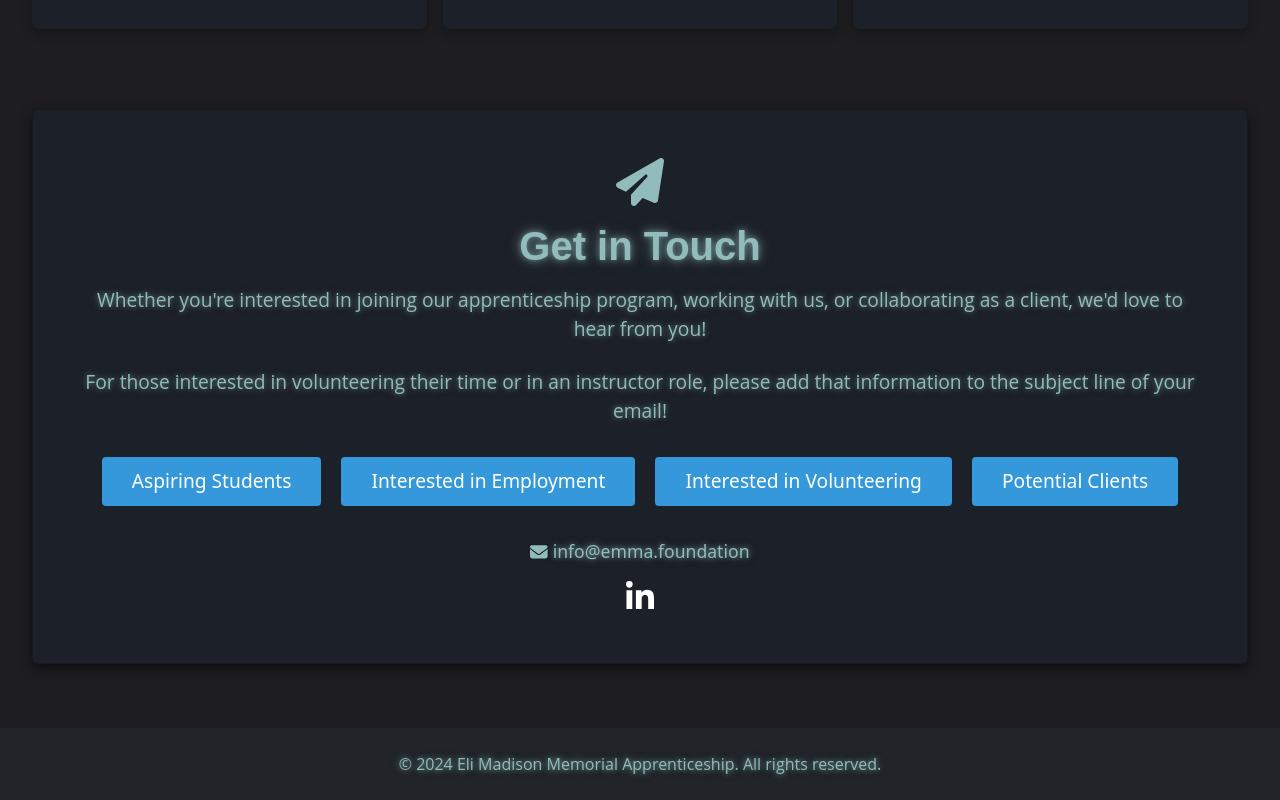
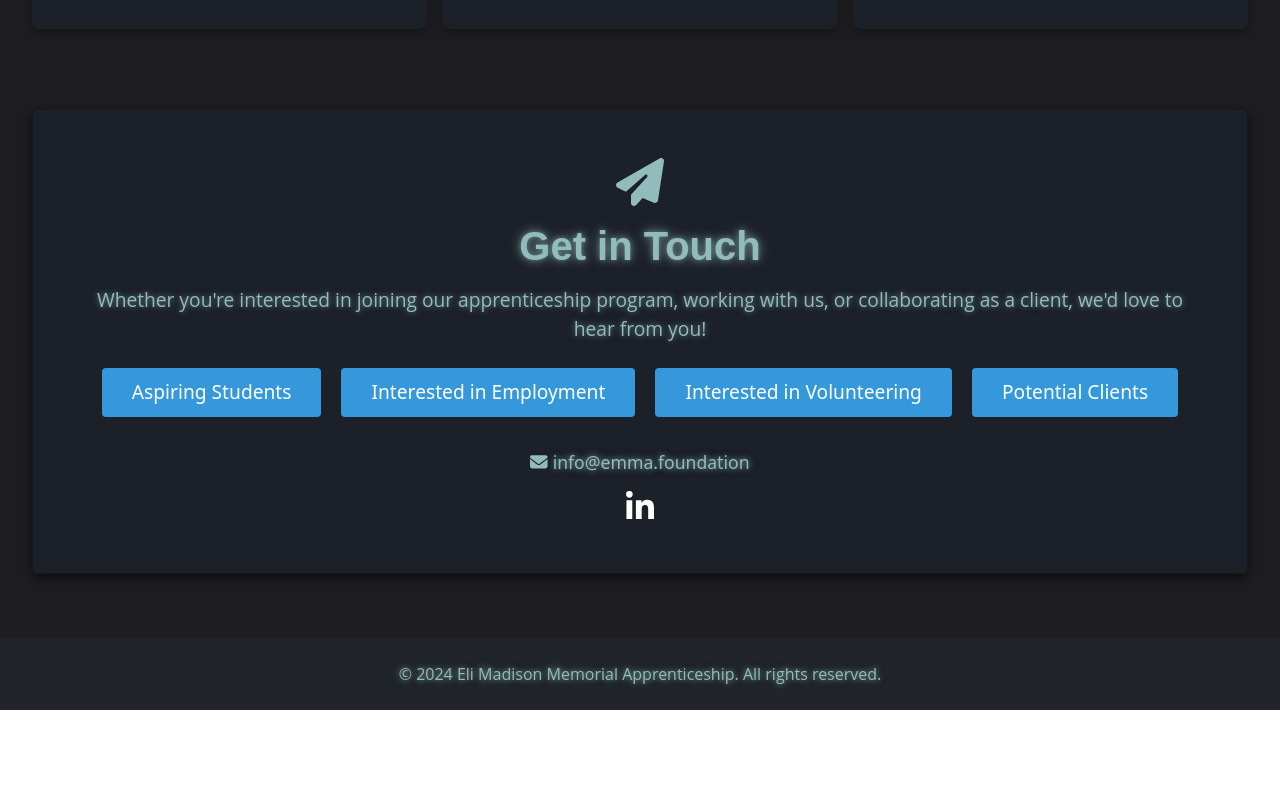
Before and after one commit to serjykalstryke/EMMASite, a React (Create React App) app in the folder emma/: page / in a window 1280 px wide. Shown: the part 3492-4292 px from the top of the page. After the commit the page ends 4202 px from the top, so only its background shows below. Built offline with nearby package versions, Linux system fonts and the light colour scheme.

Commit message:
added subject information to link buttons for volunteer and employees and removed text instructing the user to add that information

```diff
--- a/emma/src/components/Contact/Contact.js
+++ b/emma/src/components/Contact/Contact.js
@@ -18,22 +18,18 @@ function Contact() {
             <Card.Text className="mb-4">
               Whether you're interested in joining our apprenticeship program, working with us, or collaborating as a client, we'd love to hear from you!
             </Card.Text>
-            <Card.Text className="mb-10">
-              For those interested in volunteering their time or in an instructor role, please add that information to the subject line of your email!
-            </Card.Text>
-
             <div className="contact-buttons mb-4">
               <Link to="https://docs.google.com/forms/d/1CvQQ_6F4heYkwLgml41Q6Wb4ewAHOnVJjw9NkXKGybI/viewform?ts=66e49f95&edit_requested=true">
                 <Button variant="primary" size="lg" className="mb-2">
                   Aspiring Students
                 </Button>
               </Link>
-              <Link to="mailto:info@emma.foundation">
+              <Link to="mailto:nfo@emma.foundation?subject=Employment">
                 <Button variant="primary" size="lg" className="mb-2">
                   Interested in Employment
                 </Button>
               </Link>
-              <Link to="mailto:volunteer@emma.foundation">
+              <Link to="mailto:volunteer@emma.foundation?subject=Volunteer">
                 <Button variant="primary" size="lg" className="mb-2">
                  Interested in Volunteering
                 </Button>
```
